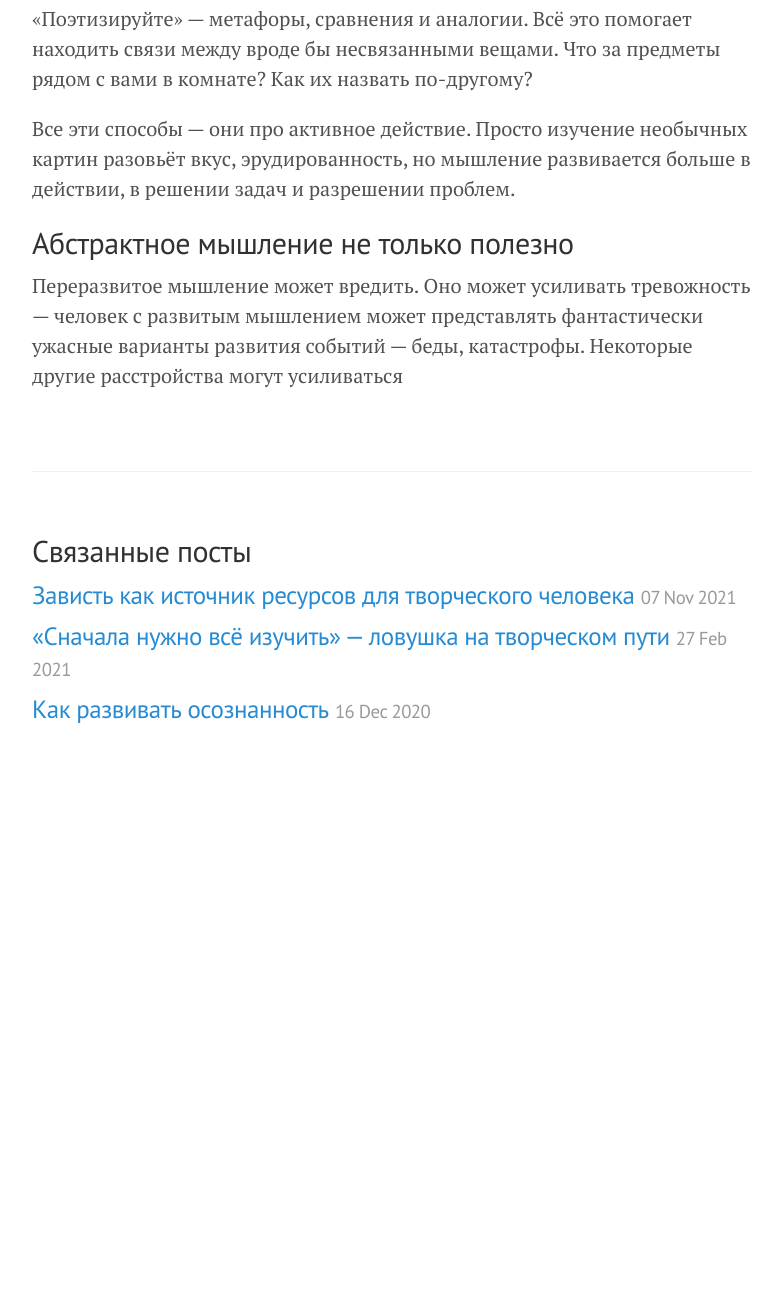
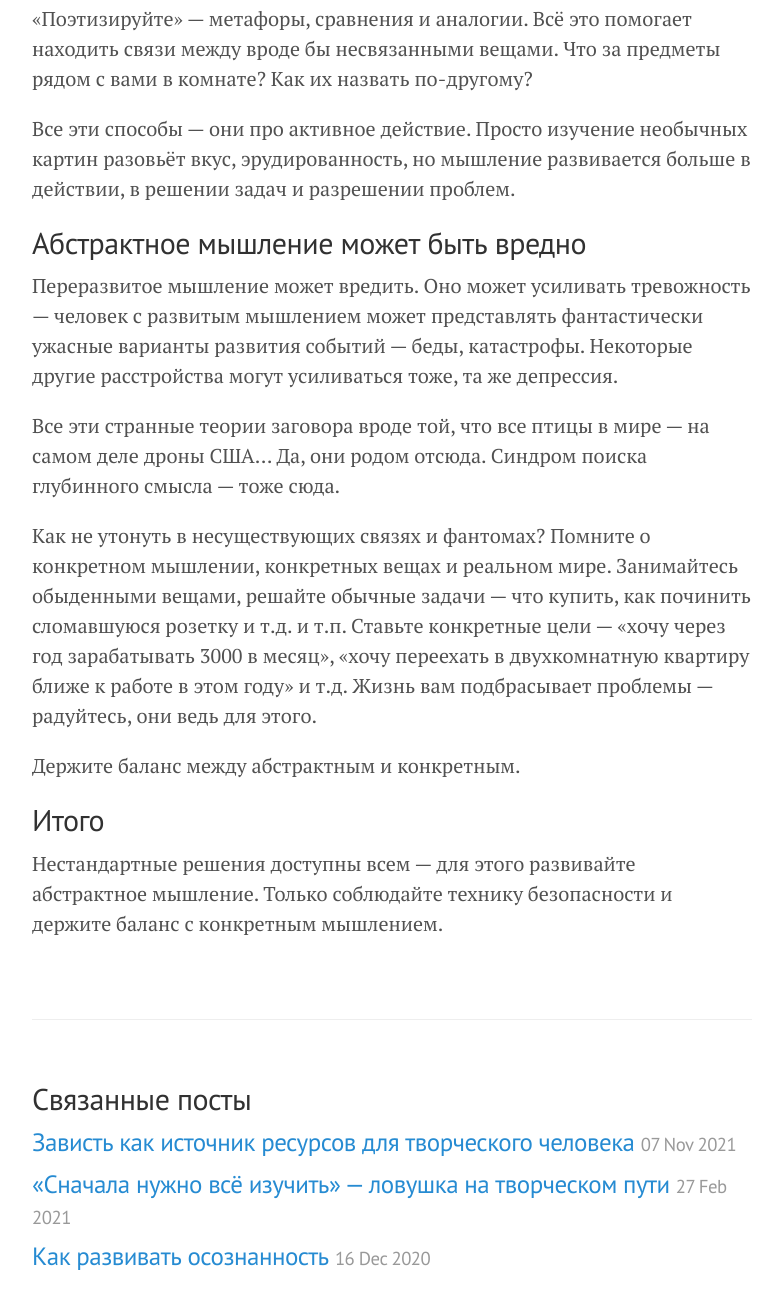
Before and after one commit to utkorose/utkorose.github.io, a Jekyll site: the page built from _posts/2022-01-18-chto-kuril-avtor.md, in a window 1280 px wide and 1400 px high, scrolled down 2201 px, cut to the strip 68-1377 px from the top of the window. Shown: the whole strip, without its empty margins (248-1031 px from the left). Built offline with Jekyll 4.4.1, drawn with Linux system fonts in a browser that asks for light colours; our own code applies the rules of GitHub Pages for plain Markdown files; before the commit the page ends 3054 px from its top, so only the background shows below that.

Commit message:
Create 2022-01-18-chto-kuril-avtor.md

```diff
--- a/_posts/2022-01-18-chto-kuril-avtor.md
+++ b/_posts/2022-01-18-chto-kuril-avtor.md
@@ -34,6 +34,16 @@ description: >-
 
 Все эти способы — они про активное действие. Просто изучение необычных картин разовьёт вкус, эрудированность, но мышление развивается больше в действии, в решении задач и разрешении проблем.
 
-## Абстрактное мышление не только полезно
+## Абстрактное мышление может быть вредно
 
-Переразвитое мышление может вредить. Оно может усиливать тревожность — человек с развитым мышлением может представлять фантастически ужасные варианты развития событий — беды, катастрофы. Некоторые другие расстройства могут усиливаться
+Переразвитое мышление может вредить. Оно может усиливать тревожность — человек с развитым мышлением может представлять фантастически ужасные варианты развития событий — беды, катастрофы. Некоторые другие расстройства могут усиливаться тоже, та же депрессия.
+
+Все эти странные теории заговора вроде той, что все птицы в мире — на самом деле дроны США... Да, они родом отсюда. Синдром поиска глубинного смысла — тоже сюда.
+
+Как не утонуть в несуществующих связях и фантомах? Помните о конкретном мышлении, конкретных вещах и реальном мире. Занимайтесь обыденными вещами, решайте обычные задачи — что купить, как починить сломавшуюся розетку и т.д. и т.п. Ставьте конкретные цели — «хочу через год зарабатывать 3000 в месяц», «хочу переехать в двухкомнатную квартиру ближе к работе в этом году» и т.д. Жизнь вам подбрасывает проблемы — радуйтесь, они ведь для этого.
+
+Держите баланс между абстрактным и конкретным.
+
+## Итого
+
+Нестандартные решения доступны всем — для этого развивайте абстрактное мышление. Только соблюдайте технику безопасности и держите баланс с конкретным мышлением.
```
